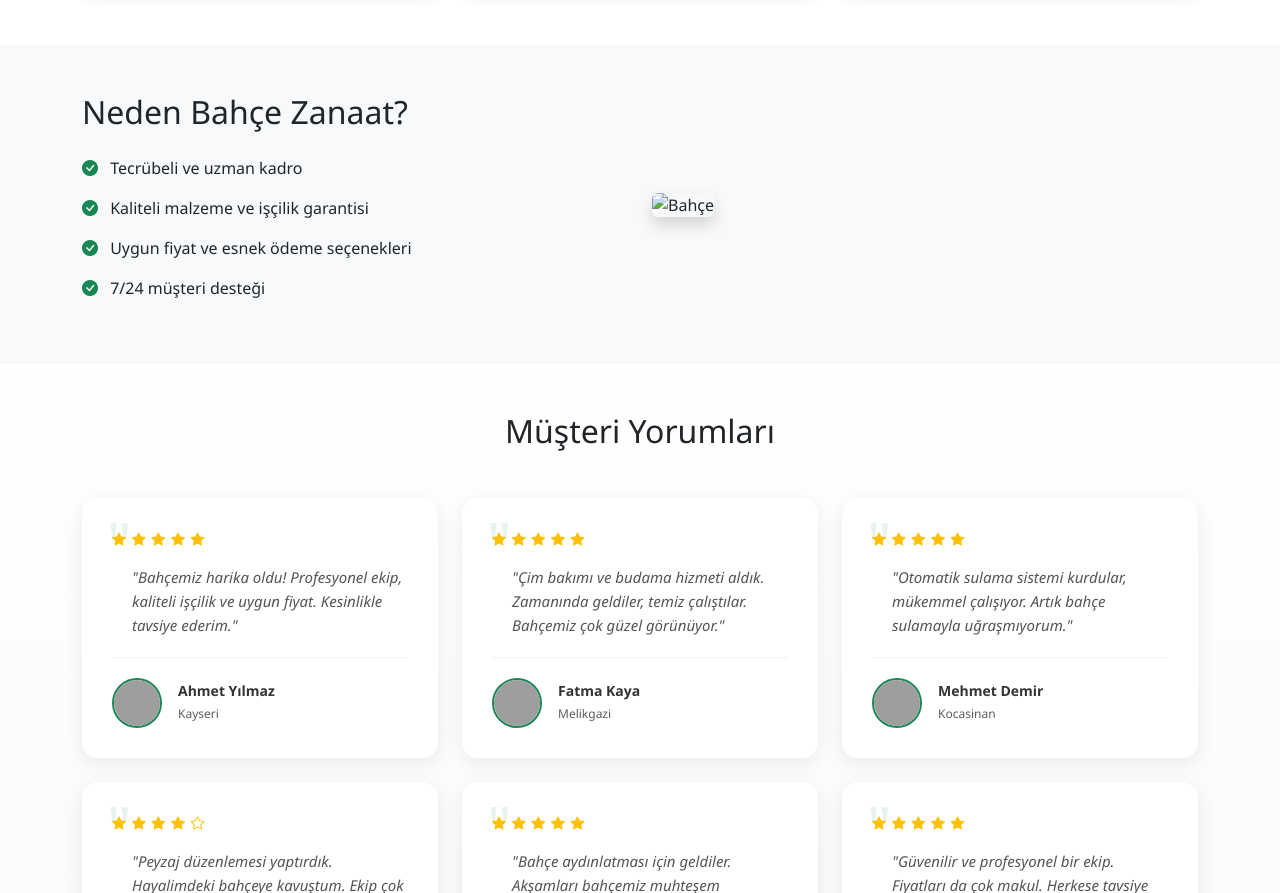
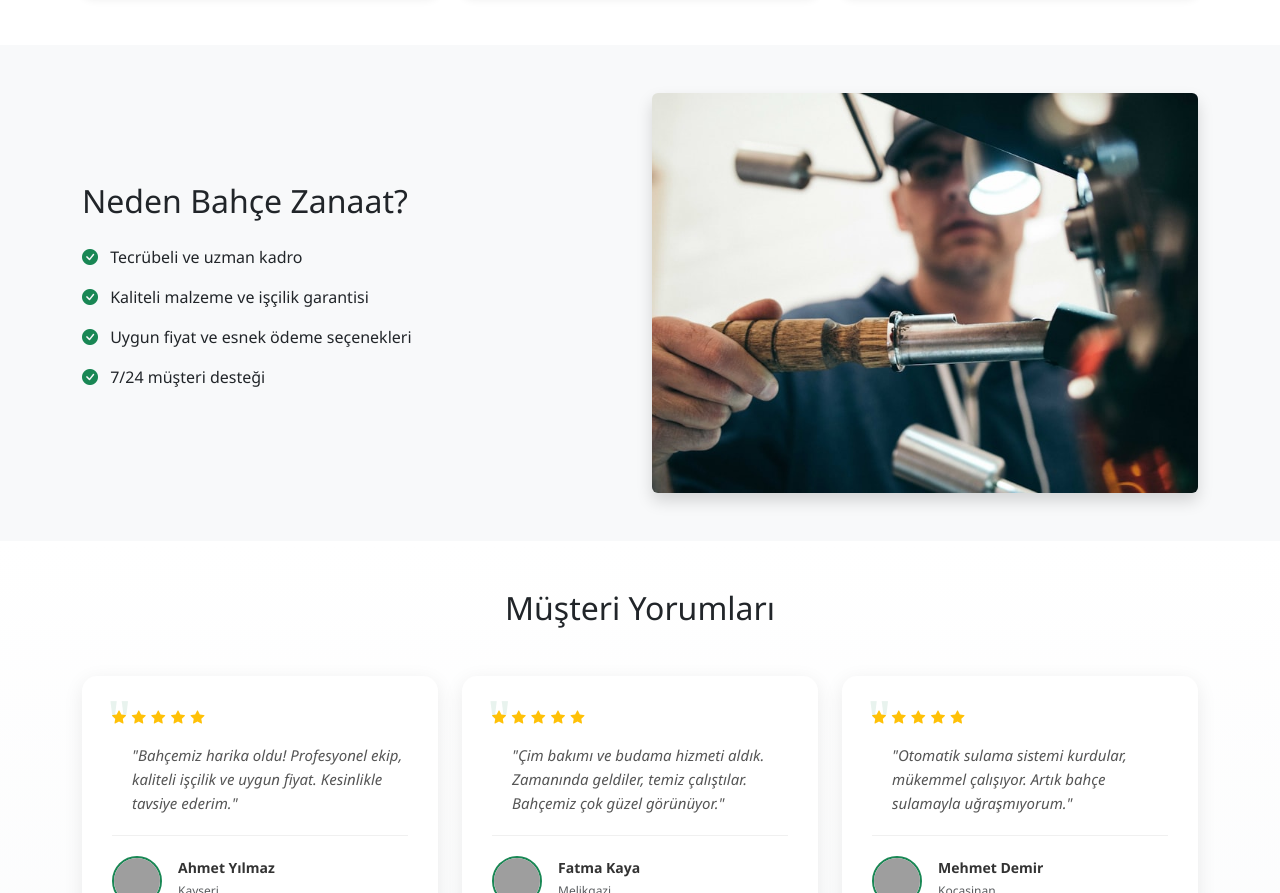
Before and after one commit to recepmeral/bahce-zanaat, a website: page public/index.html in a window 1280 px wide. Shown: the part 1169-2062 px from the top of the page. Drawn offline with nearby package versions, Linux system fonts and the light colour scheme; no server answers; grey boxes are pictures that could not be loaded.

Commit message:
Add beautiful garden image to 'Neden Bahçe Zanaat' section

```diff
--- a/public/index.html
+++ b/public/index.html
@@ -197,7 +197,7 @@
                     </ul>
                 </div>
                 <div class="col-md-6">
-                    <img src="/images/garden-placeholder.jpg" alt="Bahçe" class="img-fluid rounded shadow">
+                    <img src="/images/beautiful-garden.jpg" alt="Profesyonel Peyzaj ve Bahçe Düzenlemesi" class="img-fluid rounded shadow" style="object-fit: cover; height: 400px; width: 100%;">
                 </div>
             </div>
         </div>
```
Also changed, not shown: public/images/beautiful-garden.jpg (added).
